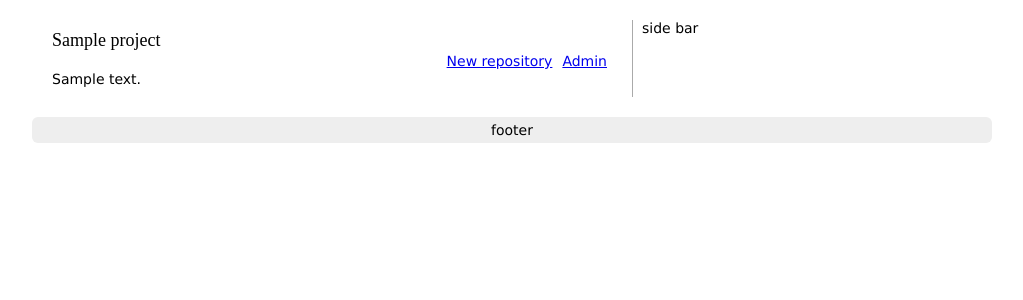
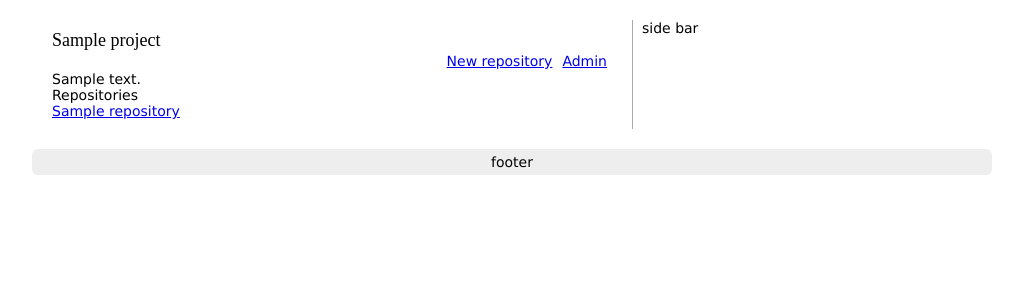
Before and after one commit to harryxu/gitube, a Django app: a page that uses gitube/templates/project/view_project.html in a window 1280 px wide. Shown: the part 40-340 px from the top of the page, without its empty margins (128-1151 px from the left). Run offline with Django 3.2, Linux system fonts and the light colour scheme; tables that the repository leaves empty hold one stand-in row (values such as "Sample post"); parts of the project's set-up code (start-up, migrations or seed data) failed here and were passed over; some libraries are stand-ins or nearby versions.

Commit message:
repository view and templates

```diff
--- a/gitube/apps/project/views.py
+++ b/gitube/apps/project/views.py
@@ -21,9 +21,12 @@ def viewProject(request, pslug):
     project = get_object_or_404(models.Project, slug=pslug)
     if not project.canRead(request.user):
         raise Http404
+    repos = project.repository_set.all()
 
     return render_to_response('project/view_project.html',
-            RequestContext(request, {'project':project}))
+            RequestContext(request, {
+                'project':project,
+                'repositories':repos}))
 
 @login_required
 def createProject(request):
--- a/gitube/templates/project/view_project.html
+++ b/gitube/templates/project/view_project.html
@@ -8,6 +8,14 @@
     <li><a href="{% url edit_project project.slug %}">{% trans "Admin" %}</a></li>
 </ul>
 <div class="project-desc clear">{{ project.description }}</div>
-<div class="repo-list">
-</div>
+<h2>Repositories</h2>
+<ul class="repo-list">
+    {% if repositories %}
+        {% for repo in repositories %}
+        <li><a href="{{repo.get_absolute_url}}">{{repo.name}}</a></li>
+        {% endfor %}
+    {% else %}
+    {% trans "No repositories yet." %}
+    {% endif%}
+</ul>
 {% endblock %}
--- a/gitube/templates/project/view_repository.html
+++ b/gitube/templates/project/view_repository.html
@@ -2,7 +2,8 @@
 {% load i18n %}
 
 {% block content %}
-<h1 class="title">{{ project.name }}/<strong>{{ repository.name }}</strong></h1>
+<h1 class="title">
+    <a href="{{ project.get_absolute_url }}">{{ project.name }}</a>/<strong>{{ repository.name }}</strong></h1>
 <ul class="action">
     <li><a href="{% url edit_repo project.slug repository.slug %}">{% trans "Admin" %}</a></li>
 </ul>
```
